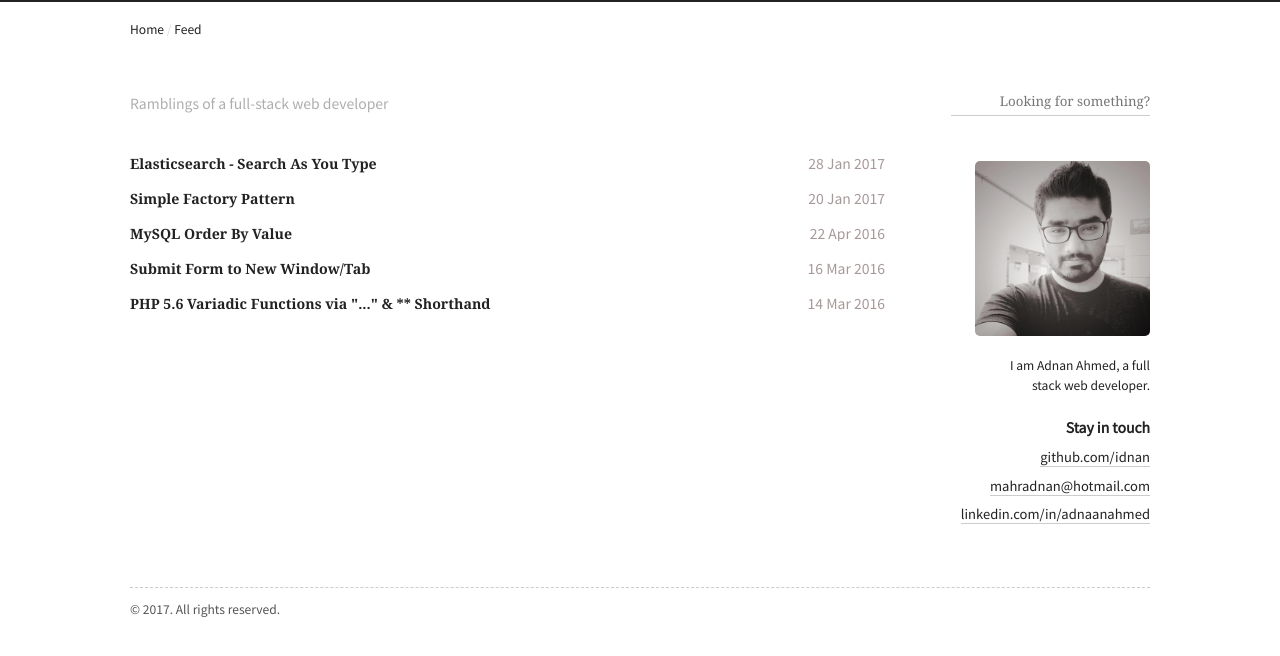
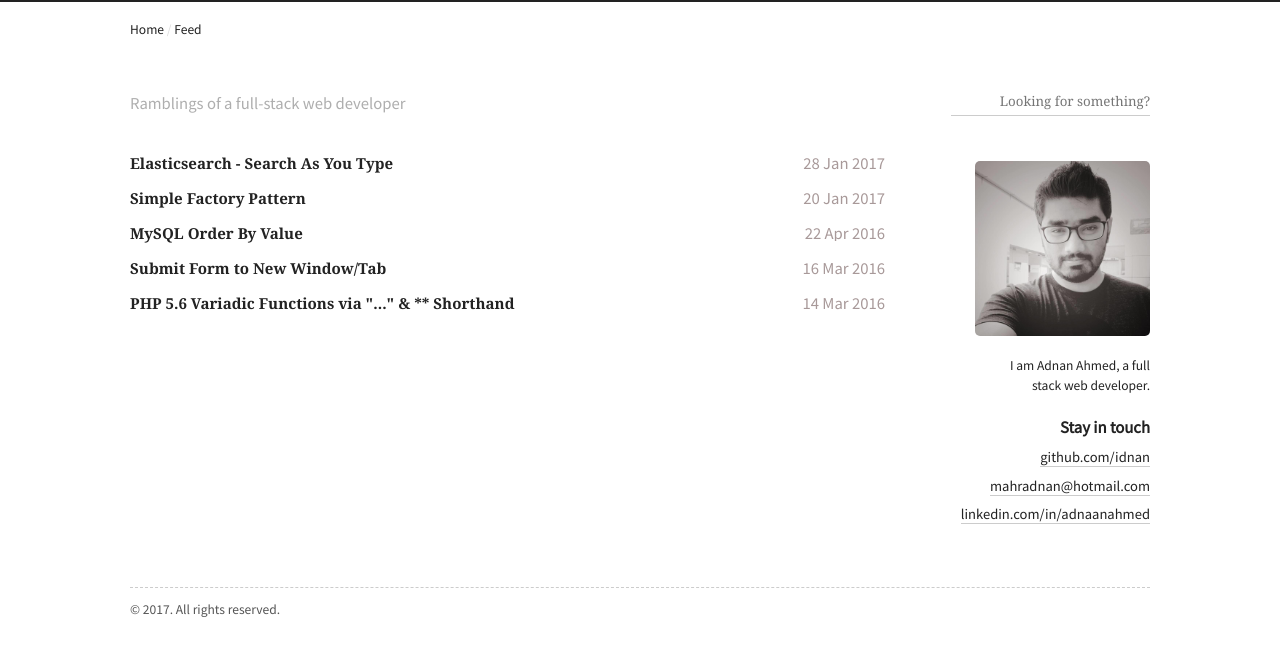
Before and after one commit to Idnan/idnan.github.io, a Jekyll site: the page built from index.html, in a window 1280 px wide. Shown: the top 656 px of the page. Built offline with Jekyll 4.4.1, drawn with Linux system fonts in a browser that asks for light colours; some web fonts are replaced; the list of posts is cut into pages by our own code.

Commit message:
Update style.css

```diff
--- a/public/css/style.css
+++ b/public/css/style.css
@@ -73,7 +73,7 @@ body {
   font-size-adjust: 0.506;
   font-weight: normal;
   font-style: normal;
-  font-size: 0.9375em;
+  font-size: 1em;
   line-height: 1.4em;
   font-weight: normal;
   font-style: normal;
```
